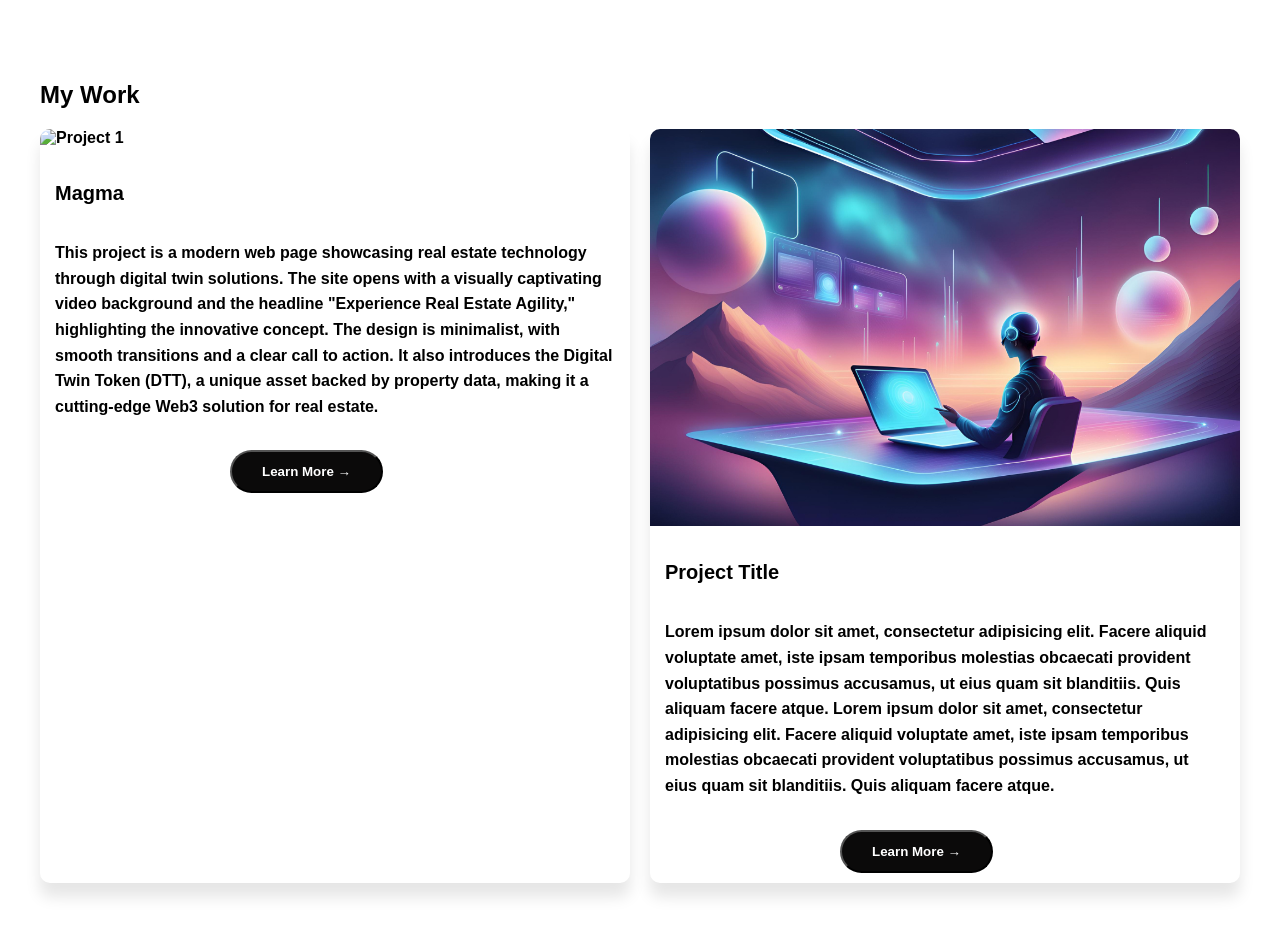
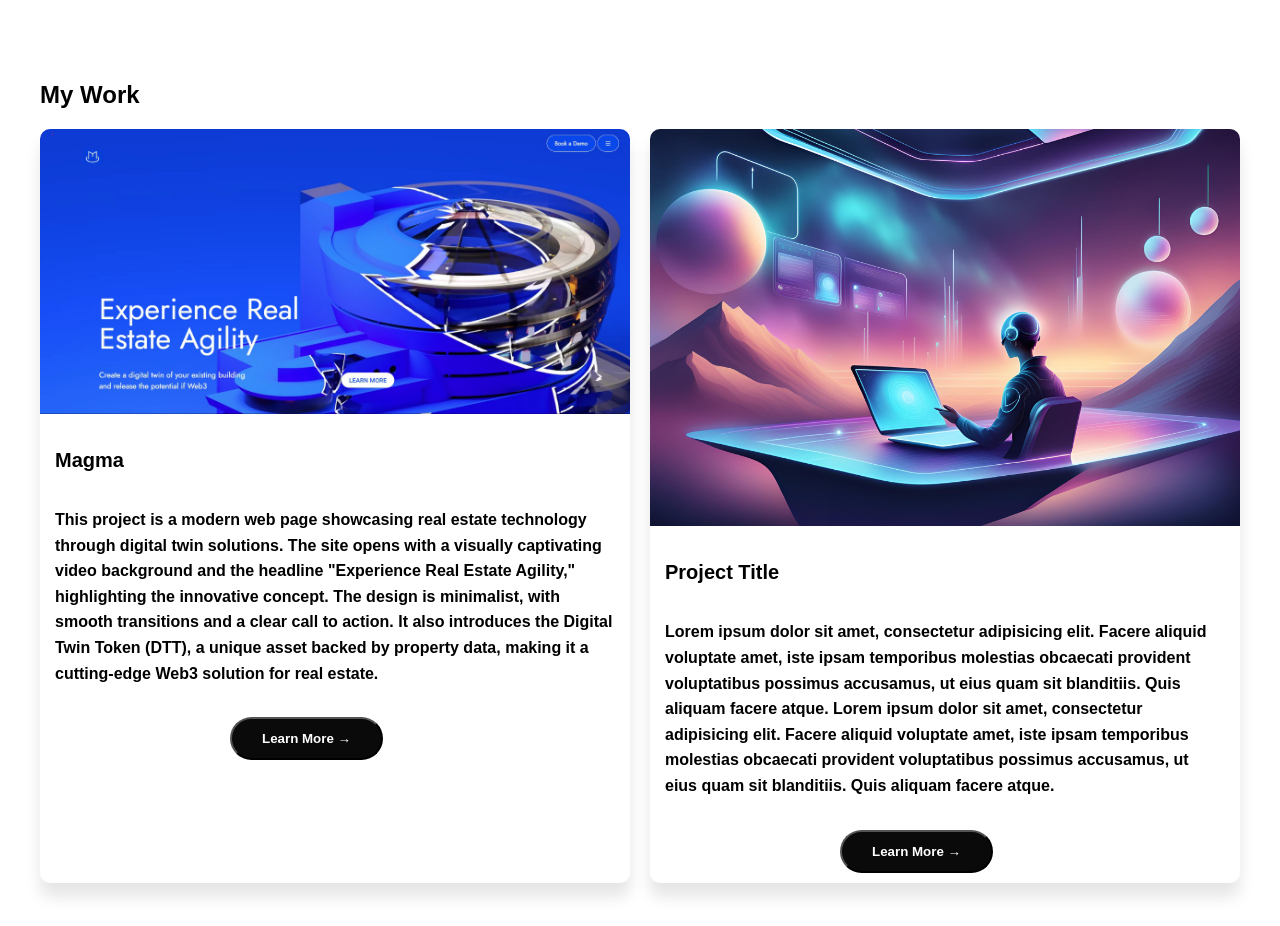
Before and after one commit to niteshkumar0711/My-Portfolio, a website: page index.html in a window 1280 px wide. Shown: the part 1520-2446 px from the top of the page. Drawn offline with Linux system fonts and the light colour scheme; a web font is replaced by a local one.

Commit message:
Added background to the Project 1(Magma)

```diff
--- a/index.html
+++ b/index.html
@@ -60,7 +60,7 @@
             <h2>My Work</h2>
             <div class="portfolio-grid">
                 <div class="portfolio-item">
-                    <img src="images/magma-bg.jpg" alt="Project 1">
+                    <img src="images/magma-bg.png" alt="Project 1">
                     <h3>Magma</h3>
                     <p>This project is a modern web page showcasing real estate technology through digital twin solutions. The site opens with
                     a visually captivating video background and the headline "Experience Real Estate Agility," highlighting the innovative
```
Also changed, not shown: images/magma-bg.png (added).
